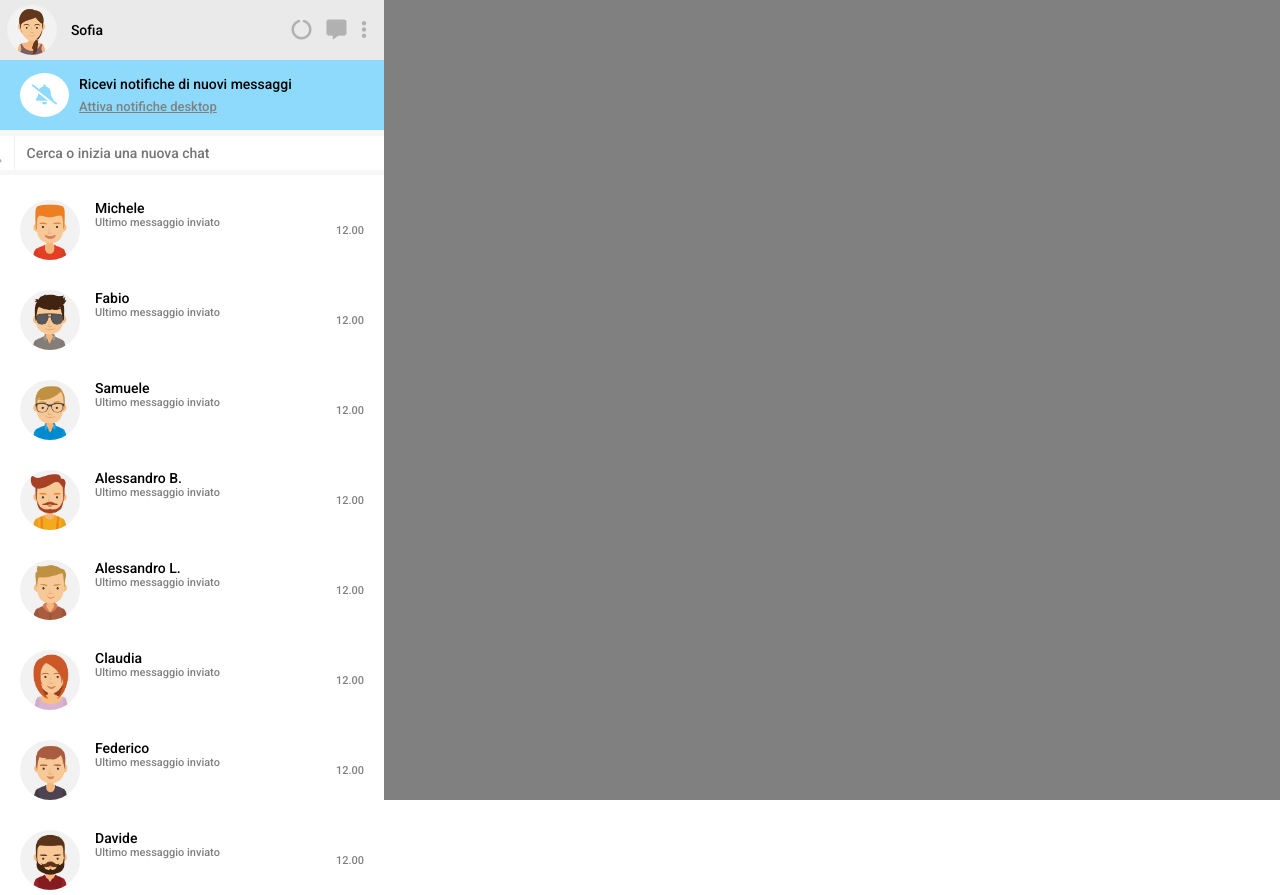
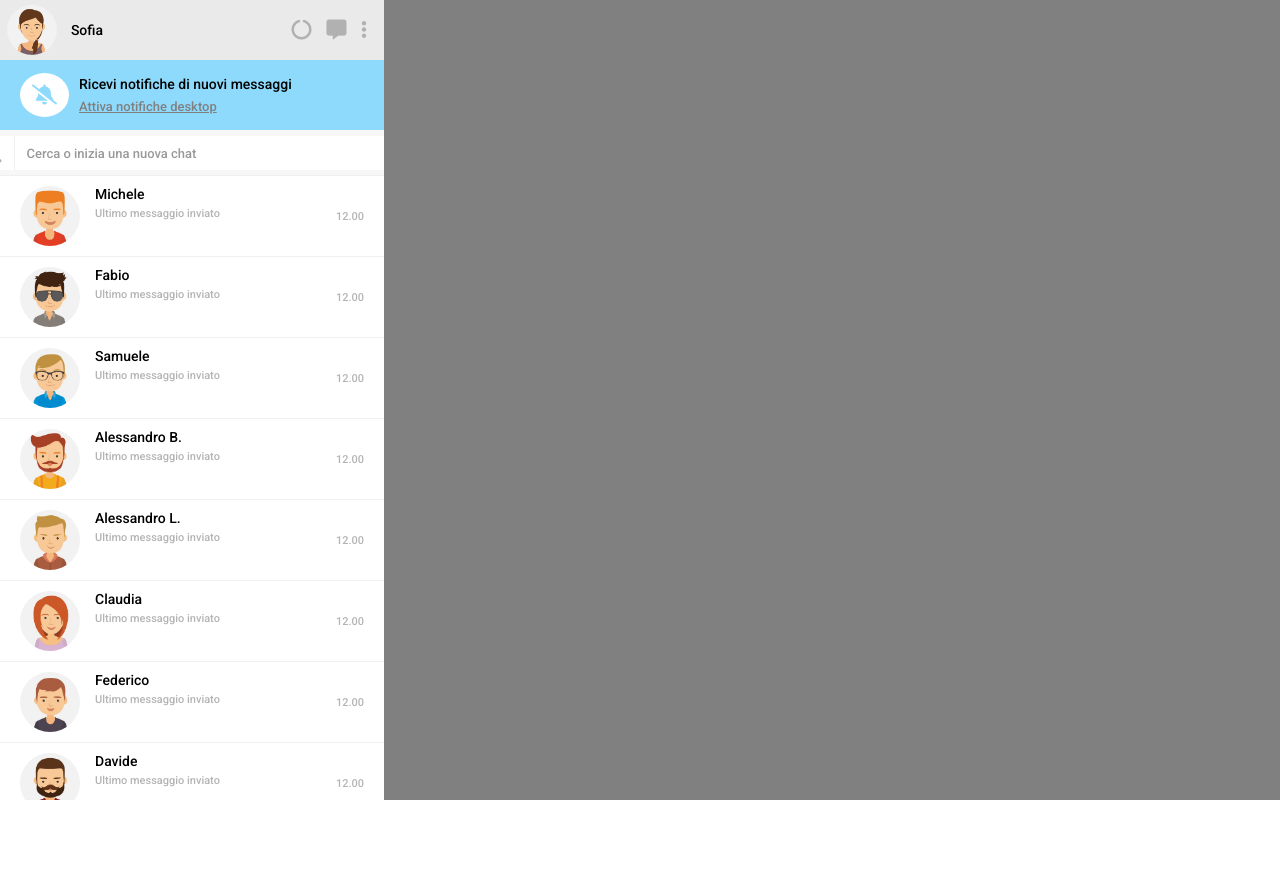
Before and after one commit to camillapalombi/vue-boolzapp, a plain HTML site: page index.html in a window 1280 px wide. After the commit the page ends 800 px from the top, so only its background shows below. Drawn offline with nearby package versions, Linux system fonts and the light colour scheme.

Commit message:
Colonna sinistra terminata

```diff
--- a/style/style.css
+++ b/style/style.css
@@ -4,6 +4,7 @@
     box-sizing: border-box;
     font-family: 'Roboto', sans-serif;
     font-size: 14px;
+    color: black;
 }
 
 /*CONTAINER VUE.JS*/
@@ -126,15 +127,26 @@
     padding: 9px 12px;
 }
 
+::placeholder {
+    color: rgb(153, 153, 153);
+    font-size: 13px;
+}
+
 
 /*Container all chat*/
 
+.container-all-chat {
+    height: calc(100vh - 70px - 60px - 45px);
+    overflow-y: scroll;
+}
 .container-single-chat {
     display: flex;
     justify-content: space-between;
     align-items: center;
     height: 70px;
-    margin: 20px;
+    padding: 40px 20px;
+    border-top: 1px solid rgb(241, 239, 239);
+    cursor: pointer;
 }
 
 .container-single-chat:hover {
@@ -146,12 +158,13 @@
 }
 
 .last-msg-send {
-    color: grey;
+    color: rgb(180, 180, 180);
     font-size: 11px;
+    margin-top: 5px;
 }
 
 .clock-msg-sent {
-    color: grey;
+    color: rgb(180, 180, 180);
     font-size: 11px;
 }
 
```
